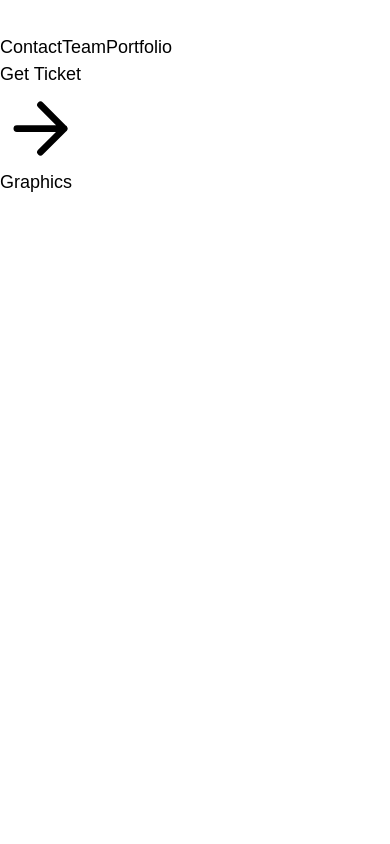
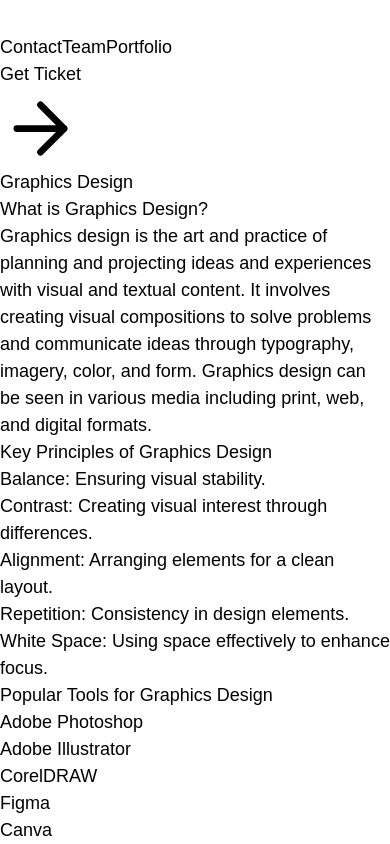
Before and after one commit to adnanmk4/SMIT-V3, a React (Vite) app: page /graphics in a window 390 px wide. Shown: the part 827-1671 px from the top of the page. Before the commit the page ends 1023 px from the top, so only its background shows below. Built offline with nearby package versions, Linux system fonts and the light colour scheme.

Commit message:
updated code v23

```diff
--- a/src/component/ContactUs.jsx
+++ b/src/component/ContactUs.jsx
@@ -122,7 +122,7 @@ const GetTicket = () => {
             </div>
           </form>
           <div className="p-2 w-full pt-8 mt-8 border-t border-gray-200 text-center">
-            <a href="mailto:support@tickets.com" className="text-indigo-500 hover:text-purple-600">support@Smit.com</a>
+            <span className="text-indigo-500 hover:text-purple-600">support@Smit.com</span>
           </div>
         </div>
       </div>
--- a/src/component/ContactUsed.jsx
+++ b/src/component/ContactUsed.jsx
@@ -10,12 +10,12 @@ const ContactUsed = () => {
           </h2>
           <div className="flex flex-wrap justify-center -m-4 text-center">
             {[
-              { number: '2.7K', label: 'Users' },
-              { number: '1.8K', label: 'Subscribes' },
-              { number: '35', label: 'Downloads' },
-              { number: '4', label: 'Products' },
-            ].map((item, index) => (
-              <div key={index} className="p-2 sm:w-1/4 w-1/2">
+              { id: 1, number: '2.7K', label: 'Users' },
+              { id: 2, number: '1.8K', label: 'Subscribes' },
+              { id: 3, number: '35', label: 'Downloads' },
+              { id: 4, number: '4', label: 'Products' },
+            ].map((item) => (
+              <div key={item.id} className="p-2 sm:w-1/4 w-1/2">
                 <h2 className="title-font font-bold sm:text-4xl text-3xl text-transparent bg-clip-text bg-gradient-to-r from-teal-400 to-blue-600">
                   {item.number}
                 </h2>
--- a/src/component/Folio.jsx
+++ b/src/component/Folio.jsx
@@ -8,16 +8,16 @@ const AppPortFolio = () => {
                 <div className="container px-5 mx-auto">
                     {/* Centered heading */}
                     <h2 className="text-5xl font-extrabold text-center text-transparent bg-clip-text bg-gradient-to-r from-white to-gray-300 drop-shadow-md transition duration-500 hover:scale-105 hover:drop-shadow-lg mb-10">
-                        Our  Portfolio
+                        Our Portfolio
                     </h2>
 
                     <div className="flex flex-wrap -m-4">
                         {/* Card 1 */}
                         {Array.from({ length: 6 }).map((_, index) => (
-                            <div className="w-full sm:w-1/2 lg:w-1/3 p-2" key={index}>
+                            <div className="w-full sm:w-1/2 lg:w-1/3 p-2" key={`portfolio-item-${index}`}>
                                 <div className="relative bg-gradient-to-r from-indigo-500 via-purple-500 to-pink-500 border border-gray-300 shadow-lg rounded-lg overflow-hidden transform transition duration-500 hover:scale-105 hover:shadow-2xl h-64 group">
                                     <img
-                                        alt="gallery"
+                                        alt={`Project ${index + 1}`}
                                         className="w-full h-full object-cover object-center transition duration-300 group-hover:scale-110"
                                         src="https://www.perfecto.io/sites/default/files/image/2019-06/image-blog-resolution-and-ppi-affect-test-coverage-600x400.jpg"
                                     />
--- a/src/component/Hero.jsx
+++ b/src/component/Hero.jsx
@@ -89,13 +89,11 @@ function AppHero() {
 
         {/* Dots Navigation */}
         <div className="absolute bottom-4 left-1/2 transform -translate-x-1/2 z-10 flex space-x-3">
-          {slides.map((_, index) => (
-            <button
-              key={index}
-              onClick={() => setCurrentIndex(index)}
-              className={`h-3 w-3 rounded-full ${currentIndex === index ? 'bg-white' : 'bg-gray-400'} hover:scale-110 transition-all`}
-            />
-          ))}
+        {slides.map((slide, index) => (
+  <div key={index} className={`absolute inset-0 transition-opacity duration-1000 ease-in-out ${index === currentIndex ? 'opacity-100' : 'opacity-0'}`}>
+    {/* Slide Content */}
+  </div>
+))}
         </div>
 
         {/* Autoplay Progress Bar */}
--- a/src/component/Sponsers.jsx
+++ b/src/component/Sponsers.jsx
@@ -10,9 +10,6 @@ const sponsors = [
   { id: 3, name: 'Microsoft', logo: 'https://upload.wikimedia.org/wikipedia/commons/thumb/4/44/Microsoft_logo.svg/1024px-Microsoft_logo.svg.png' },
   { id: 4, name: 'Netflix', logo: 'https://upload.wikimedia.org/wikipedia/commons/thumb/6/60/Netflix_logo.svg/1024px-Netflix_logo.svg.png' },
   { id: 5, name: 'Spotify', logo: 'https://upload.wikimedia.org/wikipedia/commons/thumb/1/19/Spotify_logo_without_text.svg/1024px-Spotify_logo_without_text.svg.png' },
-  { id: 6, name: 'Facebook', logo: 'https://upload.wikimedia.org/wikipedia/commons/thumb/5/51/Facebook_f_logo_%282019%29.svg/1024px-Facebook_f_logo_%282019%29.svg.png' },
-  { id: 7, name: 'Google', logo: 'https://upload.wikimedia.org/wikipedia/commons/thumb/2/24/Google_logo_2015.svg/1024px-Google_logo_2015.svg.png' },
-  { id: 8, name: 'Microsoft', logo: 'https://upload.wikimedia.org/wikipedia/commons/thumb/4/44/Microsoft_logo.svg/1024px-Microsoft_logo.svg.png' },
 ];
 
 function Sponsors() {
@@ -32,7 +29,10 @@ function Sponsors() {
   }, [isHovered]);
 
   // Duplicate sponsors for seamless scrolling
-  const displaySponsors = [...sponsors, ...sponsors];
+  const displaySponsors = [...sponsors, ...sponsors].map((sponsor, index) => ({
+    ...sponsor,
+    uniqueId: `${sponsor.id}-${index}`, // Generate a unique key for duplicated items
+  }));
 
   return (
     <div
@@ -46,7 +46,7 @@ function Sponsors() {
         style={{ transform: `translateX(-${currentIndex * (100 / displaySponsors.length)}%)` }} // Show all logos
       >
         {displaySponsors.map((sponsor) => (
-          <div key={sponsor.id} className="flex-shrink-0 w-1/4 mx-2" data-aos="zoom-in" data-aos-duration="1000"> {/* Animation for logos */}
+          <div key={sponsor.uniqueId} className="flex-shrink-0 w-1/4 mx-2" data-aos="zoom-in" data-aos-duration="1000"> {/* Animation for logos */}
             <div className="bg-white shadow-lg rounded-lg p-4 transition-transform duration-300 hover:scale-105 flex justify-center items-center h-full"> {/* Card for each logo */}
               <img
                 src={sponsor.logo}
--- a/src/pages/Graphics.jsx
+++ b/src/pages/Graphics.jsx
@@ -1,9 +1,52 @@
-import React from 'react'
+import React, { useEffect } from 'react';
+import AOS from 'aos';
+import 'aos/dist/aos.css';  // Importing AOS styles
 
 const Graphics = () => {
+  useEffect(() => {
+    AOS.init({ duration: 1000 });  // Initialize AOS with a 1-second animation
+  }, []);
+
   return (
-    <div>Graphics</div>
-  )
-}
+    <div className="bg-gray-100 min-h-screen py-10">
+      <div className="max-w-3xl mx-auto bg-white rounded-lg shadow-lg p-8">
+        <h1 className="text-4xl font-bold text-center text-blue-600 mb-6" data-aos="fade-up">Graphics Design</h1>
 
-export default Graphics
+        <div className="mb-8" data-aos="fade-right">
+          <h2 className="text-2xl font-semibold text-gray-800 mb-2">What is Graphics Design?</h2>
+          <p className="text-gray-600 leading-relaxed">
+            Graphics design is the art and practice of planning and projecting ideas
+            and experiences with visual and textual content. It involves creating visual
+            compositions to solve problems and communicate ideas through typography, imagery,
+            color, and form. Graphics design can be seen in various media including print,
+            web, and digital formats.
+          </p>
+        </div>
+
+        <div className="mb-8" data-aos="fade-left">
+          <h2 className="text-2xl font-semibold text-gray-800 mb-2">Key Principles of Graphics Design</h2>
+          <ul className="list-disc list-inside text-gray-600">
+            <li className="mb-2">Balance: Ensuring visual stability.</li>
+            <li className="mb-2">Contrast: Creating visual interest through differences.</li>
+            <li className="mb-2">Alignment: Arranging elements for a clean layout.</li>
+            <li className="mb-2">Repetition: Consistency in design elements.</li>
+            <li className="mb-2">White Space: Using space effectively to enhance focus.</li>
+          </ul>
+        </div>
+
+        <div data-aos="fade-up">
+          <h2 className="text-2xl font-semibold text-gray-800 mb-2">Popular Tools for Graphics Design</h2>
+          <ul className="list-disc list-inside text-gray-600">
+            <li className="mb-2">Adobe Photoshop</li>
+            <li className="mb-2">Adobe Illustrator</li>
+            <li className="mb-2">CorelDRAW</li>
+            <li className="mb-2">Figma</li>
+            <li className="mb-2">Canva</li>
+          </ul>
+        </div>
+      </div>
+    </div>
+  );
+};
+
+export default Graphics;
```
Also changed, not shown: src/component/Navbar.jsx (+22 -8 lines), src/pages/Flutter.jsx (+47 -5 lines).
